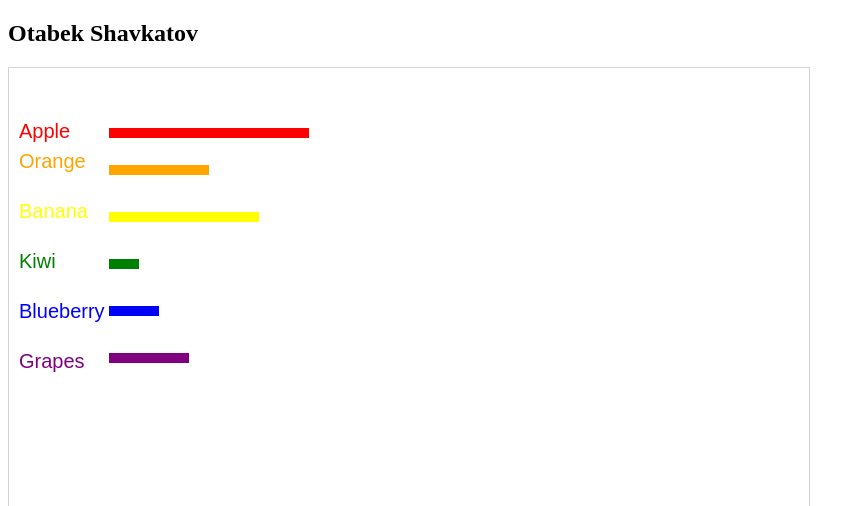
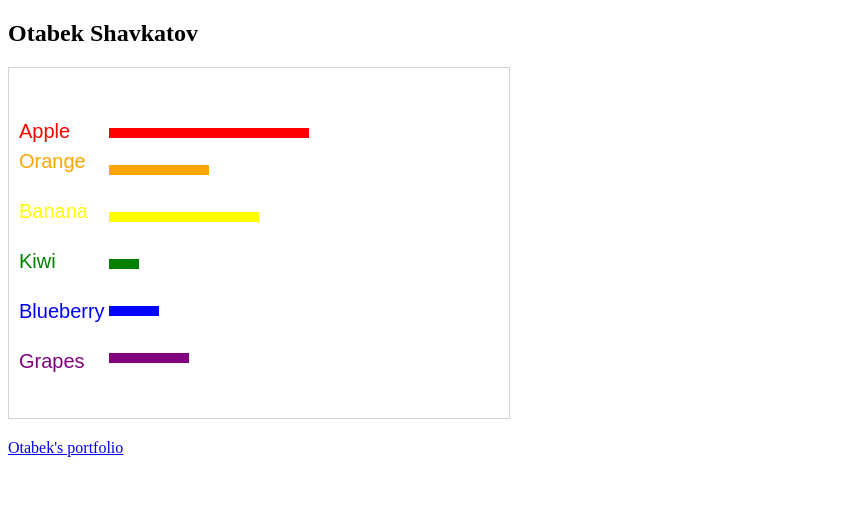
Before and after one commit to otabeks1/3610portfolio.github.io, a plain HTML site: page barchart.html in a window 1280 px wide. Shown: the top 506 px of the page, without its empty margins (0-865 px from the left). Drawn offline with Linux system fonts and the light colour scheme.

Commit message:
Update barchart.html

```diff
--- a/barchart.html
+++ b/barchart.html
@@ -5,7 +5,7 @@
 <h2>Otabek Shavkatov</h2>
 <p></p>
 
-<canvas id="myCanvas" width="800" height="1000" style="border:1px solid #d3d3d3; padding-top:50px;"></canvas>
+<canvas id="myCanvas" width="500" height="300" style="border:1px solid #d3d3d3; padding-top:50px;"></canvas>
 
 <p id="demo"></p>
 
@@ -42,6 +42,10 @@ document.writeln(fruits[i].name + " " + fruits[i].quantity + " " + fruits[i].col
 
 
 </script>
+	<a href = "https://otabeks1.github.io/3610portfolio.github.io/">
+        Otabek's portfolio
+      </a>
+
 
 </body>
 </html>
```
